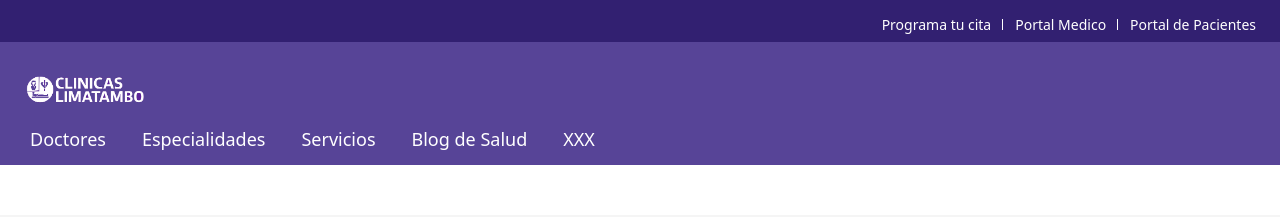
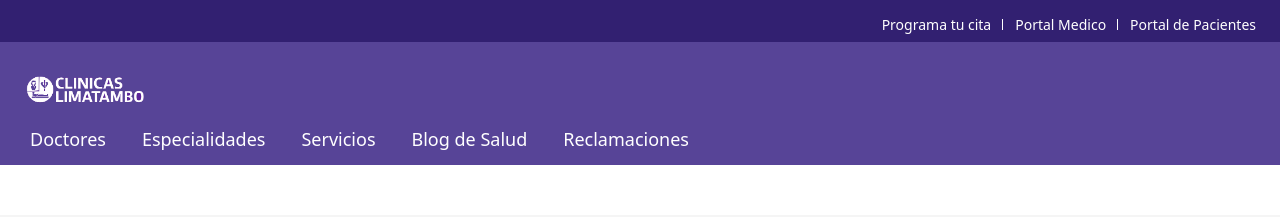
Before and after one commit to lKaiser01l/Proyecto-Web-Clinica, an Angular app: page /cita in a window 1280 px wide. Shown: the top 217 px of the page. Built offline with nearby package versions, Linux system fonts and the light colour scheme.

Commit message:
correccion de error de tipeo

```diff
--- a/src/app/pages/compartido/header/header.component.html
+++ b/src/app/pages/compartido/header/header.component.html
@@ -23,7 +23,7 @@
                         <li><a routerLink="/">Especialidades</a></li>
                         <li><a routerLink="">Servicios</a></li>
                         <li><a routerLink="/searchbar">Blog de Salud</a></li>
-                        <li><a routerLink="/Blog-salud">XXX</a></li>
+                        <li><a routerLink="/Blog-salud">Reclamaciones</a></li>
                     </ul>
 
                 </div>
```
